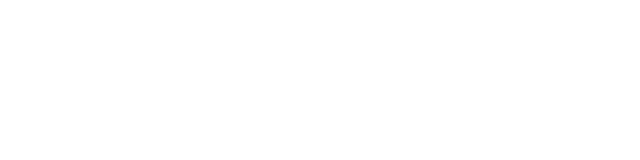
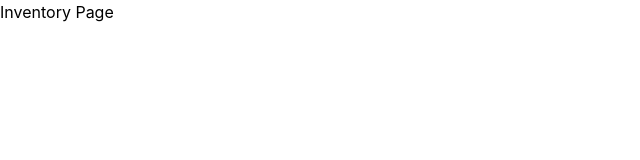
Before and after one commit to ijTuhin/warehouse-management-ui, a React (Create React App) app: page /inventory in a window 1280 px wide. Before the commit this address had no page. Shown: the top 160 px of the page, without its empty margins (0-640 px from the left). Built offline with nearby package versions, Linux system fonts and the light colour scheme; what tw-elements would draw is missing.

Commit message:
inventory component route created

```diff
--- a/src/App.js
+++ b/src/App.js
@@ -2,6 +2,7 @@
 import './App.css';
 import Login from './Pages/Authentication/Login/Login';
 import Home from './Pages/HomePage/Home';
+import Inventory from './Pages/Others/Inventory/Inventory';
 
 function App() {
   return (
@@ -9,6 +10,7 @@
       <Routes>
         <Route path='/' element={<Home></Home>}/>
         <Route path='/login' element={<Login></Login>}/>
+        <Route path='/inventory' element={<Inventory></Inventory>}/>
       </Routes>
     </div>
   );
--- /dev/null
+++ b/src/Pages/Others/Inventory/Inventory.js
@@ -0,0 +1,11 @@
+import React from 'react';
+
+const Inventory = () => {
+    return (
+        <div>
+            <h3>Inventory Page</h3>
+        </div>
+    );
+};
+
+export default Inventory;
```
